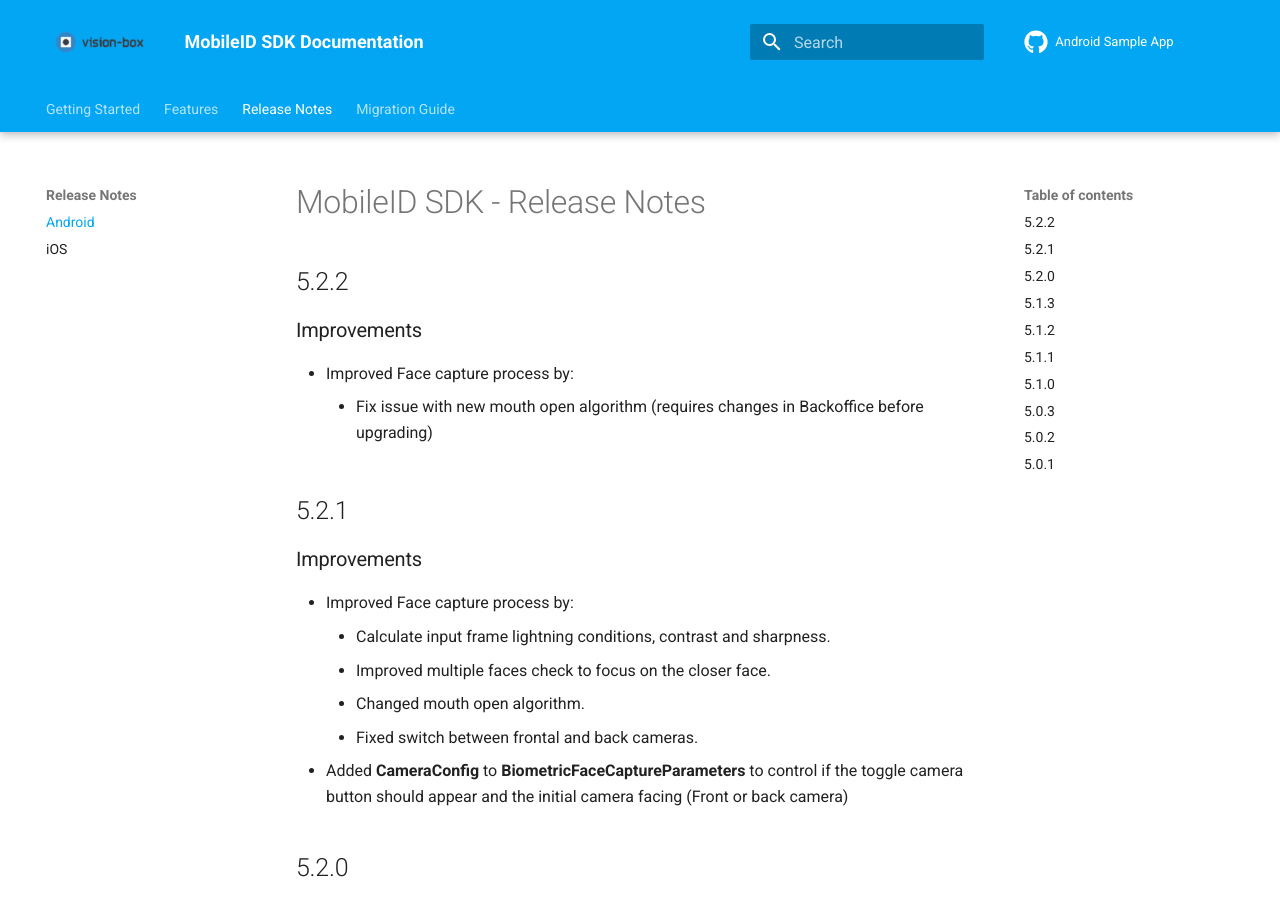
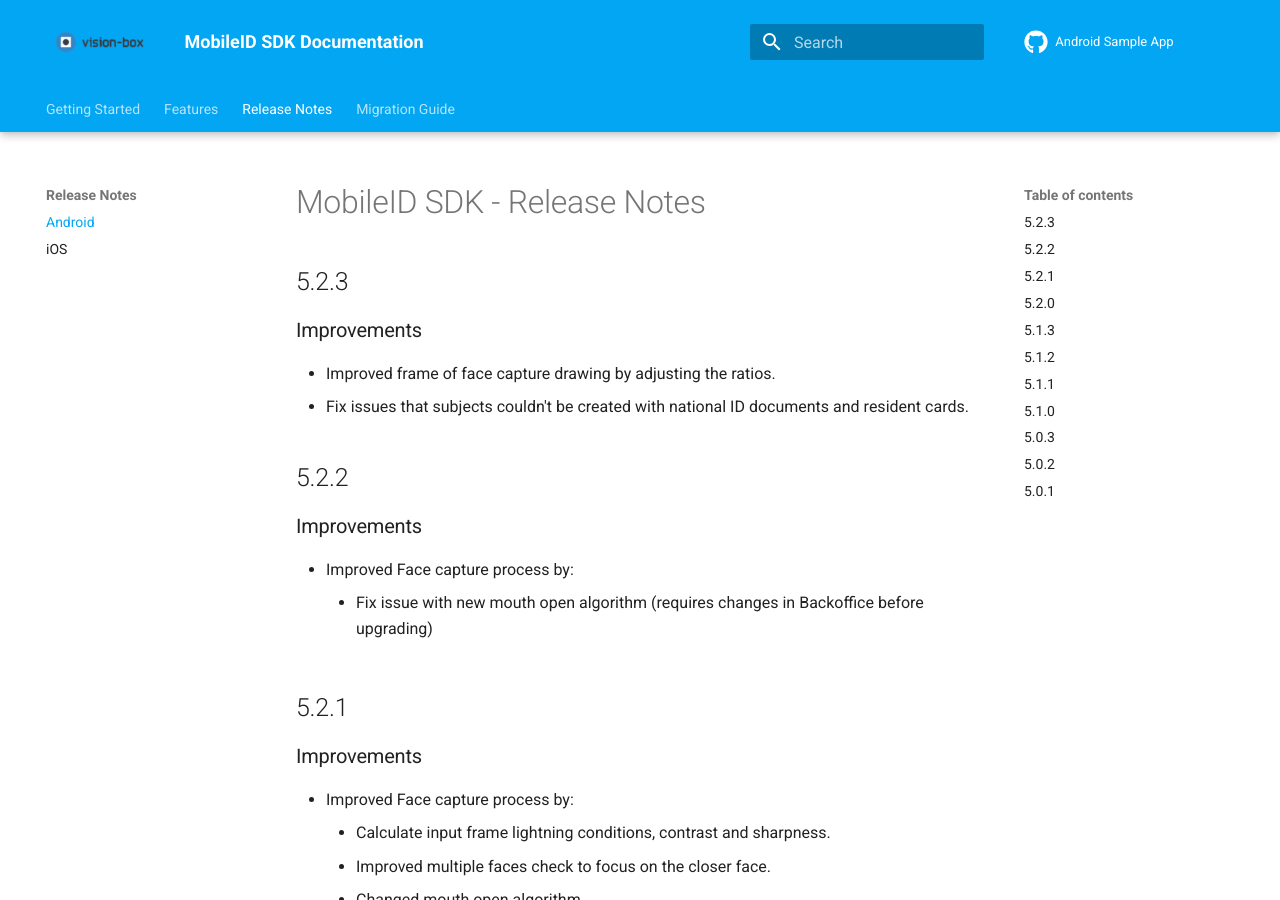
Before and after one commit to vbmobile/mobile-id-documentation, an MkDocs documentation site: the page built from docs/ReleaseNotes/ReleaseNotes_Android.md, in a window 1280 px wide and 900 px high. Built offline with MkDocs 1.6.1 and Material for MkDocs 9.7.7, drawn with Linux system fonts in a browser that asks for light colours; comment, search, counter and statistics services are not loaded; the version menu is left out.

Commit message:
update 5.x documentation

```diff
--- a/docs/ReleaseNotes/ReleaseNotes_Android.md
+++ b/docs/ReleaseNotes/ReleaseNotes_Android.md
@@ -1,4 +1,10 @@
 # MobileID SDK - Release Notes
+
+## 5.2.3
+### Improvements
+
+- Improved frame of face capture drawing by adjusting the ratios.
+- Fix issues that subjects couldn't be created with national ID documents and resident cards.
 
 ## 5.2.2
 ### Improvements
```
